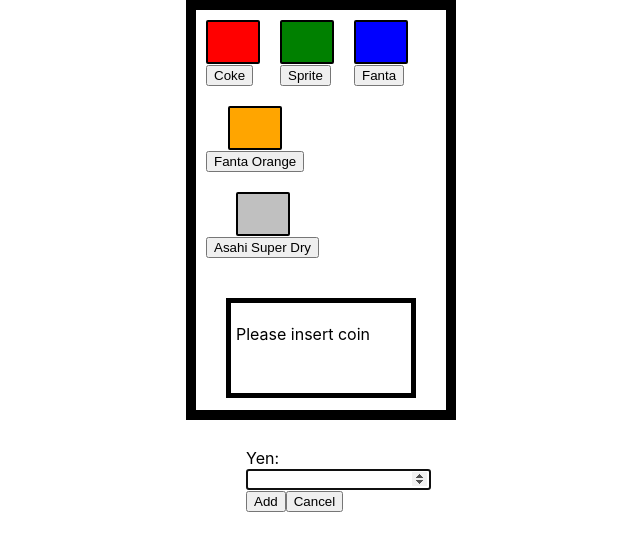
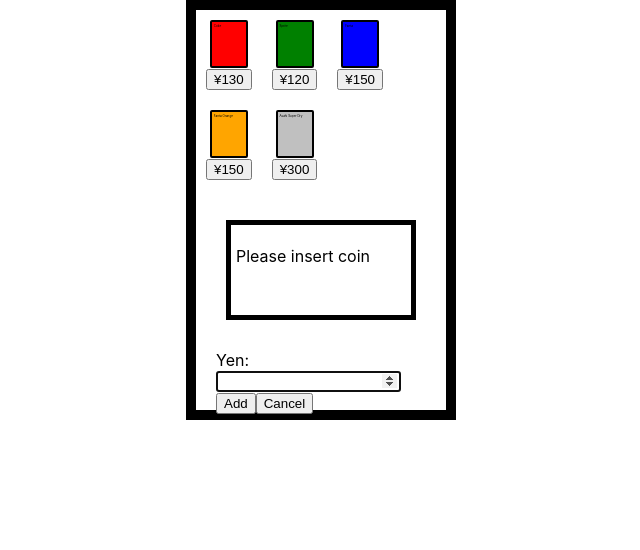
Before and after one commit to montanafish/training, a React (Create React App) app: page / in a window 1280 px wide. Shown: the top 550 px of the page, without its empty margins (319-959 px from the left). Built offline with nearby package versions, Linux system fonts and the light colour scheme.

Commit message:
test commit

```diff
--- a/src/components/CoinSlot.js
+++ b/src/components/CoinSlot.js
@@ -1,44 +1,50 @@
-import React, { Component } from 'react'
+import React, { Component } from "react";
 
 export default class CoinSlot extends Component {
   constructor(props) {
-    super(props)
-    this.coinSlot = React.createRef()
+    super(props);
+    this.coinSlot = React.createRef();
   }
 
   componentDidMount() {
-    this.coinSlot.current.focus()
+    this.coinSlot.current.focus();
   }
 
   addCoin() {
-    this.props.addCoin(parseInt(this.coinSlot.current.value || 0))
-    this.coinSlot.current.value = ''
+    this.props.addCoin(parseInt(this.coinSlot.current.value || 0));
+    this.coinSlot.current.value = "";
   }
 
   cancel() {
-    this.props.cancel()
-    this.coinSlot.current.value = ''
-    this.coinSlot.current.focus()
+    this.props.cancel();
+    this.coinSlot.current.value = "";
+    this.coinSlot.current.focus();
   }
 
   handleKeyPress = e => {
-    if (e.key === 'Enter') {
-      this.addCoin()
+    if (e.key === "Enter") {
+      this.addCoin();
     }
-  }
+  };
 
   render() {
     return (
       <div
         style={{
-          margin: '50px',
+          margin: "20px"
         }}
       >
-        Yen: <input type="number" name="money" ref={this.coinSlot} onKeyPress={e => this.handleKeyPress(e)} />
+        Yen:{" "}
+        <input
+          type="number"
+          name="money"
+          ref={this.coinSlot}
+          onKeyPress={e => this.handleKeyPress(e)}
+        />
         <br />
         <button onClick={() => this.addCoin()}>Add</button>
         <button onClick={() => this.cancel()}>Cancel</button>
       </div>
-    )
+    );
   }
 }
--- a/src/components/Juice.js
+++ b/src/components/Juice.js
@@ -1,26 +1,36 @@
-import React, { Component } from 'react'
+import React, { Component } from "react";
 
 export default class Juice extends Component {
   render() {
     return (
       <div
         style={{
-          display: 'inline-block',
-          margin: '10px',
+          display: "inline-block",
+          margin: "10px"
         }}
       >
         <div
           style={{
-            width: '10px',
-            borderRadius: '2px',
-            padding: '20px',
-            border: 'solid 2px',
+            width: "30px",
+            height: "40px",
+            borderRadius: "2px",
+            padding: "2px",
+            border: "solid 2px",
+            fontSize: "3px",
             background: this.props.color,
-            margin: 'auto',
+            margin: "auto"
           }}
-        />
-        <button onClick={() => this.props.selectJuice(this.props.price, this.props.name)}>{this.props.name}</button>
+        >
+          {this.props.name}
+        </div>
+        <button
+          onClick={() =>
+            this.props.selectJuice(this.props.price, this.props.name)
+          }
+        >
+          ¥{this.props.price}
+        </button>
       </div>
-    )
+    );
   }
 }
--- a/src/components/VendingMachineDisplay.js
+++ b/src/components/VendingMachineDisplay.js
@@ -1,39 +1,41 @@
-import React from 'react'
-import Display from './Display'
+import React from "react";
+import Display from "./Display";
 
-const formatter = new Intl.NumberFormat('jp-JP', {
-  style: 'currency',
-  currency: 'JPY',
-  minimumFractionDigits: 0,
-})
+const formatter = new Intl.NumberFormat("jp-JP", {
+  style: "currency",
+  currency: "JPY",
+  minimumFractionDigits: 0
+});
 
 export default class VendingMachineDisplay extends Display {
   render() {
-    const balance = this.props.balance
-    const isJuiceSelected = this.props.isJuiceSelected || false
-    const juiceName = this.props.juiceName
-    const juicePrice = this.props.juicePrice
+    const balance = this.props.balance;
+    const isJuiceSelected = this.props.isJuiceSelected || false;
+    const juiceName = this.props.juiceName;
+    const juicePrice = this.props.juicePrice;
 
-    let message = ''
+    let message = "";
 
     if (isJuiceSelected) {
       // display juice name and remainging balance
       if (balance >= juicePrice) {
-        message = `Bought ${juiceName}. ${formatter.format(this.props.balance)} remainig.`
+        message = `Bought ${juiceName}.${formatter.format(
+          this.props.balance
+        )} remainig.`;
       } else {
-        message = `Please insert ${formatter.format(juicePrice - this.props.balance)}.  Your balance is ${
-          this.props.balance
-        }`
+        message = `Please insert ${formatter.format(
+          juicePrice - this.props.balance
+        )}.  Your balance is ${formatter.format(this.props.balance)}`;
       }
     } else {
       // display balance
       if (balance === 0) {
-        message = 'Please insert coin'
+        message = "Please insert coin";
       } else {
-        message = `${formatter.format(this.props.balance)}`
+        message = `${formatter.format(this.props.balance)}`;
       }
     }
 
-    return <Display message={message} />
+    return <Display message={message} />;
   }
 }
--- a/src/containers/VendingMachine/index.js
+++ b/src/containers/VendingMachine/index.js
@@ -1,66 +1,109 @@
-import React, { Component } from 'react'
-import './VendingMachine.css'
+import React, { Component } from "react";
+import "./VendingMachine.css";
 
-import CoinSlot from '../../components/CoinSlot'
-import Juice from '../../components/Juice'
-import VendingMachineDisplay from '../../components/VendingMachineDisplay'
+import CoinSlot from "../../components/CoinSlot";
+import Juice from "../../components/Juice";
+import VendingMachineDisplay from "../../components/VendingMachineDisplay";
 
 class VendingMachine extends Component {
   constructor(props) {
-    super(props)
+    super(props);
     this.state = {
       balance: 0,
-      selectedJuiceName: '',
+      selectedJuiceName: "",
       selectedJuicePrice: 0,
       isJuiceSelected: false,
-    }
+      stock: { coke: 2, sprite: 2, fanta: 2, fantaOrange: 2, asahiSuperDry: 2 }
+    };
   }
 
   addCoin = coin => {
     this.setState({
       balance: this.state.balance + coin,
       isJuiceSelected: false,
-      selectedJuiceName: '',
-      selectedJuicePrice: 0,
-    })
-  }
+      selectedJuiceName: "",
+      selectedJuicePrice: 0
+    });
+  };
 
   cancel = () => {
     this.setState({
       balance: 0,
       isJuiceSelected: false,
-      selectedJuiceName: '',
-      selectedJuicePrice: 0,
-    })
-  }
+      selectedJuiceName: "",
+      selectedJuicePrice: 0
+    });
+  };
 
-  selectJuice = (price, name) => {
+  selectJuice = (price, name, stock) => {
     this.state.balance >= price
       ? this.setState({
           balance: this.state.balance - price,
           isJuiceSelected: true,
           selectedJuiceName: name,
           selectedJuicePrice: price,
+          stock: {
+            ...this.state.stock,
+            coke: this.state.stock.coke - 1
+            // sprite: this.state.stock.sprite - 1,
+            // fanta: this.state.stock.fanta - 1,
+            // fantaOrange: this.state.stock.fantaOrange - 1,
+            // asahiSuperDry: this.state.stock.asahiSuperDry - 1
+          }
         })
-      : this.setState({ isJuiceSelected: true, selectedJuiceName: name, selectedJuicePrice: price })
-  }
+      : this.setState({
+          isJuiceSelected: true,
+          selectedJuiceName: name,
+          selectedJuicePrice: price
+        });
+  };
 
   render() {
     return (
       <div
         style={{
-          width: '250px',
-          height: '400px',
-          border: 'solid 10px',
-          margin: 'auto',
+          width: "250px",
+          height: "400px",
+          border: "solid 10px",
+          margin: "auto"
         }}
       >
         <div>
-          <Juice name="Coke" price={130} color="red" selectJuice={this.selectJuice} />
-          <Juice name="Sprite" price={120} color="Green" selectJuice={this.selectJuice} />
-          <Juice name="Fanta" price={150} color="Blue" selectJuice={this.selectJuice} />
-          <Juice name="Fanta Orange" price={150} color="Orange" selectJuice={this.selectJuice} />
-          <Juice name="Asahi Super Dry" price={300} color="Silver" selectJuice={this.selectJuice} />
+          <Juice
+            name="Coke"
+            price={130}
+            color="red"
+            selectJuice={this.selectJuice}
+            stock={this.state.stock.coke}
+          />
+          <Juice
+            name="Sprite"
+            price={120}
+            color="Green"
+            selectJuice={this.selectJuice}
+            stock={this.state.stock.sprite}
+          />
+          <Juice
+            name="Fanta"
+            price={150}
+            color="Blue"
+            selectJuice={this.selectJuice}
+            stock={this.state.stock.fanta}
+          />
+          <Juice
+            name="Fanta Orange"
+            price={150}
+            color="Orange"
+            selectJuice={this.selectJuice}
+            stock={this.state.stock.fantaOrange}
+          />
+          <Juice
+            name="Asahi Super Dry"
+            price={300}
+            color="Silver"
+            selectJuice={this.selectJuice}
+            stock={this.state.stock.asahiSuperDry}
+          />
         </div>
 
         <VendingMachineDisplay
@@ -71,8 +114,8 @@
         />
         <CoinSlot addCoin={this.addCoin} cancel={this.cancel} />
       </div>
-    )
+    );
   }
 }
 
-export default VendingMachine
+export default VendingMachine;
```
Also changed, not shown: src/components/Display.js (+7 -7 lines).
